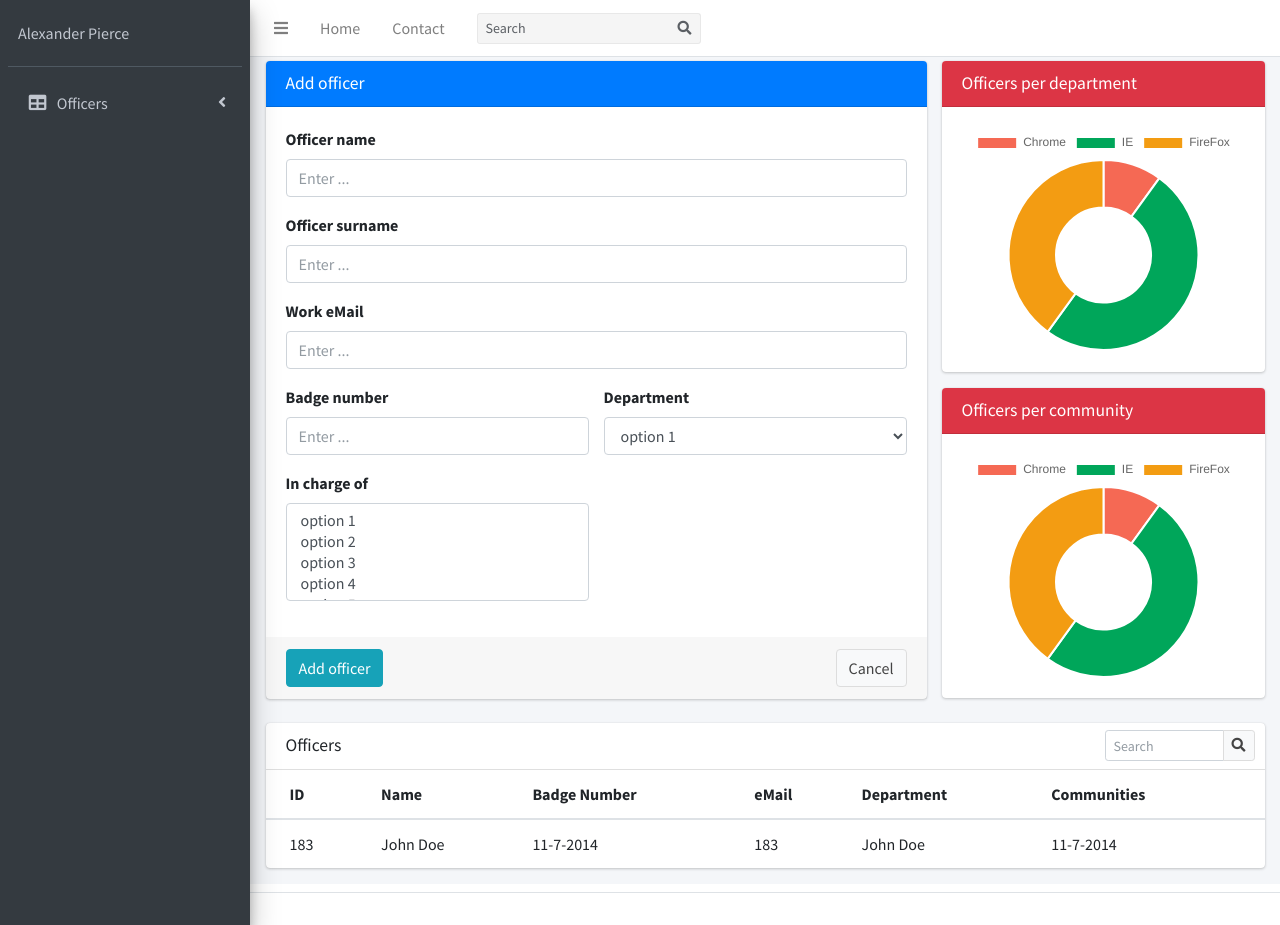
After one commit to PPM-Group-Project/Notts-Police-Comunity-Engagement-Management, a Django app: page /dashboard/ in a window 1280 px wide. The commit adds this page. Run offline with Django 3.2, Linux system fonts and the light colour scheme; some libraries are stand-ins or nearby versions.

Commit message:
Working on design

```diff
--- /dev/null
+++ b/cepf/accountsmanagement/templates/officers.html
@@ -0,0 +1,208 @@
+{% extends 'static.html' %}
+{% block title%} Officers {% endblock %}
+
+{% block content %}
+<div class="row mb-2">
+  <div class="col-sm-12 col-md-8 ">
+    <!-- general form elements disabled -->
+    <div class="card card-primary">
+      <div class="card-header">
+        <h3 class="card-title">Add officer</h3>
+      </div>
+      <!-- /.card-header -->
+      <div class="card-body">
+        <form role="form">
+          <div class="row">
+            <div class="col-sm-12">
+              <!-- text input -->
+              <div class="form-group">
+                <label>Officer name</label>
+                <input type="text" id="officerName" class="form-control" placeholder="Enter ...">
+              </div>
+            </div>
+            <div class="col-sm-12">
+              <div class="form-group">
+                <label>Officer surname</label>
+                <input type="text" id="officerSurname" class="form-control" placeholder="Enter ...">
+              </div>
+            </div>
+            <div class="col-sm-12">
+              <div class="form-group">
+                <label>Work eMail</label>
+                <input type="email" id="officerEMail" class="form-control" placeholder="Enter ...">
+              </div>
+            </div>
+          </div>
+          <div class="row">
+            <div class="col-sm-6">
+              <div class="form-group">
+                <label>Badge number</label>
+                <input type="text" id="officerBadgeNumber" class="form-control" placeholder="Enter ...">
+              </div>
+            </div>
+
+            <div class="col-sm-6">
+              <!-- select -->
+              <div class="form-group">
+                <label>Department</label>
+                <select class="form-control">
+                  <option>option 1</option>
+                  <option>option 2</option>
+                  <option>option 3</option>
+                  <option>option 4</option>
+                  <option>option 5</option>
+                </select>
+              </div>
+            </div>
+          </div>
+          <div class="row">
+            <div class="col-sm-6">
+              <!-- Select multiple-->
+              <div class="form-group">
+                <label>In charge of</label>
+                <select multiple class="form-control">
+                  <option>option 1</option>
+                  <option>option 2</option>
+                  <option>option 3</option>
+                  <option>option 4</option>
+                  <option>option 5</option>
+                </select>
+              </div>
+            </div>
+          </div>
+      </div>
+      <div class="card-footer">
+        <button type="submit" class="btn btn-info">Add officer</button>
+        <button type="submit" class="btn btn-default float-right">Cancel</button>
+      </div>
+      </form>
+    </div>
+  </div>
+  <div class="col-sm-12 col-md-4 ">
+
+    <!-- DONUT CHART -->
+    <div class="card card-danger" style="height: 310.5px;">
+      <div class="card-header">
+        <h3 class="card-title">Officers per department</h3>
+
+        <div class="card-tools">
+        </div>
+      </div>
+      <div class="card-body">
+        <canvas id="donutChart" style= "max-width: 100%;"></canvas>
+      </div>
+      <!-- /.card-body -->
+    </div>
+    <!-- /.card -->
+
+    <!-- DONUT CHART -->
+    <div class="card card-danger" style="height: 310.5px">
+      <div class="card-header">
+        <h3 class="card-title">Officers per community</h3>
+
+        <div class="card-tools">
+        </div>
+      </div>
+      <div class="card-body">
+        <canvas id="donutChart2" style=" height: 200px; max-width: 100%;"></canvas>
+      </div>
+      <!-- /.card-body -->
+    </div>
+    <!-- /.card -->
+  </div>
+</div>
+
+<div class="row mb-2">
+  <div class="col-12">
+    <div class="card">
+      <div class="card-header">
+        <h3 class="card-title">Officers</h3>
+
+        <div class="card-tools">
+          <div class="input-group input-group-sm" style="width: 150px;">
+            <input type="text" name="table_search" class="form-control float-right" placeholder="Search">
+
+            <div class="input-group-append">
+              <button type="submit" class="btn btn-default"><i class="fas fa-search"></i></button>
+            </div>
+          </div>
+        </div>
+      </div>
+      <!-- /.card-header -->
+      <div class="card-body table-responsive p-0">
+        <table class="table table-hover text-nowrap">
+          <thead>
+            <tr>
+              <th>ID</th>
+              <th>Name</th>
+              <th>Badge Number</th>
+              <th>eMail</th>
+              <th>Department</th>
+              <th>Communities</th>
+            </tr>
+          </thead>
+          <tbody>
+            <tr>
+              <td>183</td>
+              <td>John Doe</td>
+              <td>11-7-2014</td>
+              <td>183</td>
+              <td>John Doe</td>
+              <td>11-7-2014</td>
+            </tr>
+
+          </tbody>
+        </table>
+      </div>
+      <!-- /.card-body -->
+    </div>
+    <!-- /.card -->
+  </div>
+
+</div>
+
+{% endblock %}
+
+{% block body %}
+
+<script src="https://cdnjs.cloudflare.com/ajax/libs/Chart.js/2.9.3/Chart.min.js"></script>
+
+<script>
+  $(function () {
+    var donutChartCanvas = $('#donutChart').get(0).getContext('2d')
+    var donutChartCanvas2 = $('#donutChart2').get(0).getContext('2d')
+
+    var donutData = {
+      labels: [
+        'Chrome',
+        'IE',
+        'FireFox',
+
+      ],
+      datasets: [
+        {
+          data: [100, 500, 400],
+          backgroundColor: ['#f56954', '#00a65a', '#f39c12'],
+        }
+      ]
+    }
+    var donutOptions = {
+      maintainAspectRatio: false,
+      responsive: true,
+    }
+    //Create pie or douhnut chart
+    // You can switch between pie and douhnut using the method below.
+    var donutChart = new Chart(donutChartCanvas, {
+      type: 'doughnut',
+      data: donutData,
+      options: donutOptions
+    })
+
+    var donutChart = new Chart(donutChartCanvas2, {
+      type: 'doughnut',
+      data: donutData,
+      options: donutOptions
+    })
+  });
+</script>
+{% endblock %}
--- /dev/null
+++ b/cepf/accountsmanagement/templates/static.html
@@ -0,0 +1,131 @@
+<!DOCTYPE html>
+<html>
+
+<head>
+  <meta charset="utf-8">
+  <meta http-equiv="X-UA-Compatible" content="IE=edge">
+  <title>Notts Police | {% block title %} {% endblock %}</title>
+  <!-- Tell the browser to be responsive to screen width -->
+  <meta name="viewport" content="width=device-width, initial-scale=1">
+  <!-- Font Awesome -->
+  <link rel="stylesheet" href="https://cdnjs.cloudflare.com/ajax/libs/font-awesome/5.12.0/css/all.min.css">
+  <!-- Ionicons -->
+  <link rel="stylesheet" href="https://code.ionicframework.com/ionicons/2.0.1/css/ionicons.min.css">
+  <!-- Theme style -->
+  <link rel="stylesheet" href="https://cdnjs.cloudflare.com/ajax/libs/admin-lte/3.0.2/css/adminlte.min.css">
+  <!-- Google Font: Source Sans Pro -->
+  <link href="https://fonts.googleapis.com/css?family=Source+Sans+Pro:300,400,400i,700" rel="stylesheet">
+
+  {% block head %} {% endblock %}
+</head>
+
+<body class="hold-transition sidebar-mini">
+  <div class="wrapper">
+    <!-- Navbar -->
+    <nav class="main-header navbar navbar-expand navbar-white navbar-light">
+      <!-- Left navbar links -->
+      <ul class="navbar-nav">
+        <li class="nav-item">
+          <a class="nav-link" data-widget="pushmenu" href="#"><i class="fas fa-bars"></i></a>
+        </li>
+        <li class="nav-item d-none d-sm-inline-block">
+          <a href="../../index3.html" class="nav-link">Home</a>
+        </li>
+        <li class="nav-item d-none d-sm-inline-block">
+          <a href="#" class="nav-link">Contact</a>
+        </li>
+      </ul>
+      <!-- SEARCH FORM -->
+      <form class="form-inline ml-3">
+        <div class="input-group input-group-sm">
+          <input class="form-control form-control-navbar" type="search" placeholder="Search" aria-label="Search">
+          <div class="input-group-append">
+            <button class="btn btn-navbar" type="submit">
+              <i class="fas fa-search"></i>
+            </button>
+          </div>
+        </div>
+      </form>
+      <!-- Right navbar links -->
+
+    </nav>
+    <!-- /.navbar -->
+    <!-- Main Sidebar Container -->
+    <aside class="main-sidebar sidebar-dark-primary elevation-4">
+      <!-- Brand Logo -->
+
+      <!-- Sidebar -->
+      <div class="sidebar">
+        <!-- Sidebar user (optional) -->
+        <div class="user-panel mt-3 pb-3 mb-3 d-flex">
+          <div class="info">
+            <a href="#" class="d-block">Alexander Pierce</a>
+          </div>
+        </div>
+        <!-- Sidebar Menu -->
+        <nav class="mt-2">
+          <ul class="nav nav-pills nav-sidebar flex-column" data-widget="treeview" role="menu" data-accordion="false">
+            <!-- Add icons to the links using the .nav-icon class
+                with font-awesome or any other icon font library -->
+            <li class="nav-item has-treeview">
+              <a href="#" class="nav-link">
+                <i class="nav-icon fas fa-table"></i>
+                <p>
+                  Officers
+                  <i class="fas fa-angle-left right"></i>
+                </p>
+              </a>
+              <ul class="nav nav-treeview">
+                <li class="nav-item">
+                  <a href="/dashboard/officers" class="nav-link">
+                    <i class="far fa-circle nav-icon"></i>
+                    <p>All officers</p>
+                  </a>
+                </li>
+                <li class="nav-item">
+                  <a href="../tables/data.html" class="nav-link">
+                    <i class="far fa-circle nav-icon"></i>
+                    <p>Departments</p>
+                  </a>
+                </li>
+              </ul>
+            </li>
+
+        </nav>
+        <!-- /.sidebar-menu -->
+      </div>
+      <!-- /.sidebar -->
+    </aside>
+    <!-- Content Wrapper. Contains page content -->
+    <div class="content-wrapper">
+      <!-- Main content -->
+      <section class="content">
+        <div class="container-fluid pt-1">
+          {% block content %} {% endblock %}
+        </div>
+        <!-- /.card -->
+      </section>
+      <!-- /.content -->
+    </div>
+    <!-- /.content-wrapper -->
+    <footer class="main-footer">
+    </footer>
+    <!-- Control Sidebar -->
+    <aside class="control-sidebar control-sidebar-dark">
+      <!-- Control sidebar content goes here -->
+    </aside>
+    <!-- /.control-sidebar -->
+  </div>
+  <!-- ./wrapper -->
+  <!-- jQuery -->
+  <script src="https://cdnjs.cloudflare.com/ajax/libs/jquery/3.4.1/jquery.min.js"></script>
+  <!-- Bootstrap 4 -->
+  <script src="https://stackpath.bootstrapcdn.com/bootstrap/4.4.1/js/bootstrap.bundle.min.js"
+    integrity="sha384-6khuMg9gaYr5AxOqhkVIODVIvm9ynTT5J4V1cfthmT+emCG6yVmEZsRHdxlotUnm"
+    crossorigin="anonymous"></script>
+  <!-- AdminLTE App -->
+  <script src="https://cdnjs.cloudflare.com/ajax/libs/admin-lte/3.0.2/js/adminlte.min.js"></script>
+  {% block body %} {% endblock %}
+</body>
+
+</html>
--- a/cepf/accountsmanagement/templates/users.html
+++ /dev/null
@@ -1 +0,0 @@
-users page
--- a/cepf/accountsmanagement/urls.py
+++ b/cepf/accountsmanagement/urls.py
@@ -4,6 +4,8 @@ from . import views
 
 urlpatterns = [
     path('login/', views.login),
-    path('users/', views.users),
+    path('dashboard/', views.users),
+    path('dashboard/officers/', views.users),
+
 
 ]
--- a/cepf/accountsmanagement/views.py
+++ b/cepf/accountsmanagement/views.py
@@ -3,7 +3,7 @@ from django.http import HttpResponse
 
 
 def users(request):
-    template = loader.get_template('users.html')
+    template = loader.get_template('officers.html')
     context = {} #no data to put on front page
     return HttpResponse(template.render(context,request))
 
--- a/cepf/cepf/urls.py
+++ b/cepf/cepf/urls.py
@@ -18,6 +18,6 @@ from django.urls import path, include
 
 urlpatterns = [
     path('admin/', admin.site.urls),
-    path('accounts/',include('accountsmanagement.urls')),
+    path('',include('accountsmanagement.urls')),
     path('events/',include('eventsmanagement.urls')),
 ]
```
Also changed, not shown: cepf/accountsmanagement/templates/login.html (+82 -1 lines).
